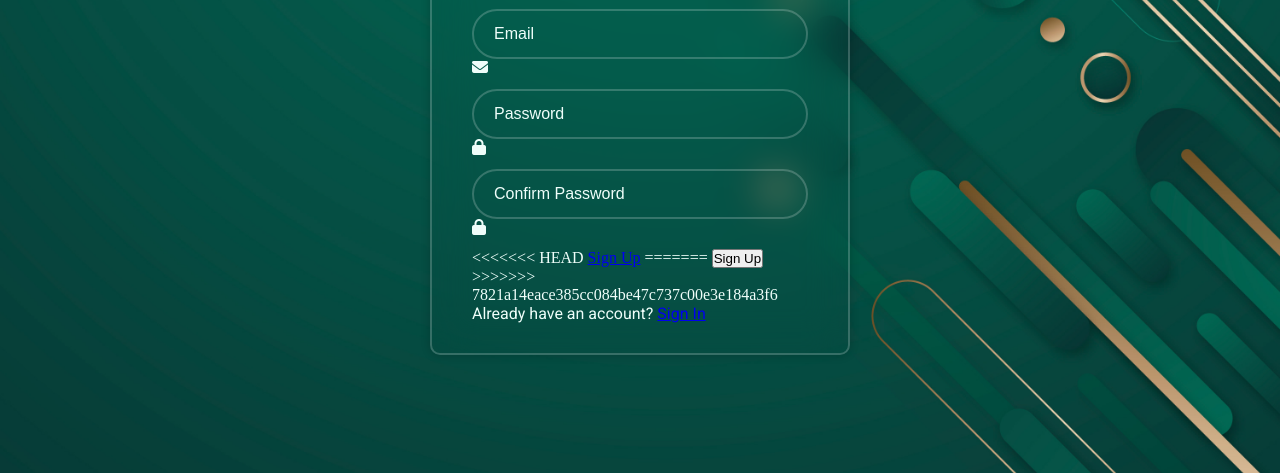
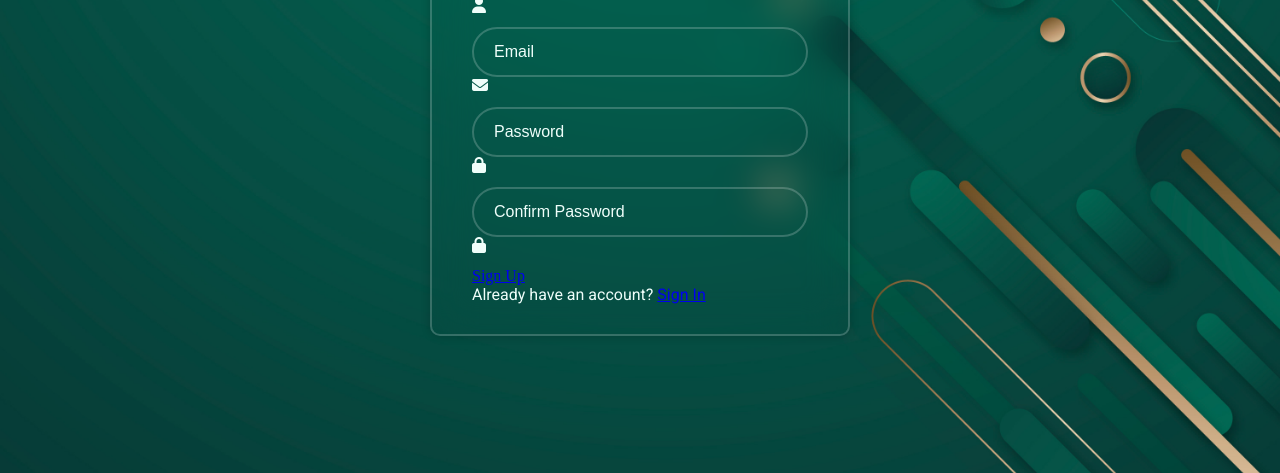
Before and after one commit to ShahrozeKhan24/IlmZar, a plain HTML site: page signup.html in a window 1280 px wide. Shown: the part 327-800 px from the top of the page. Drawn offline with Linux system fonts and the light colour scheme.

Commit message:
Update signup.html

```diff
--- a/signup.html
+++ b/signup.html
@@ -48,11 +48,7 @@
           <i class="fa-solid fa-lock"></i>
         </div>
 
-<<<<<<< HEAD
         <a href="signin.html" class="btn">Sign Up</a>
-=======
-        <button type="submit" class="btn">Sign Up</button>
->>>>>>> 7821a14eace385cc084be47c737c00e3e184a3f6
 
         <div class="register-link">
           <p>Already have an account? <a href="signin.html">Sign In</a></p>
```
